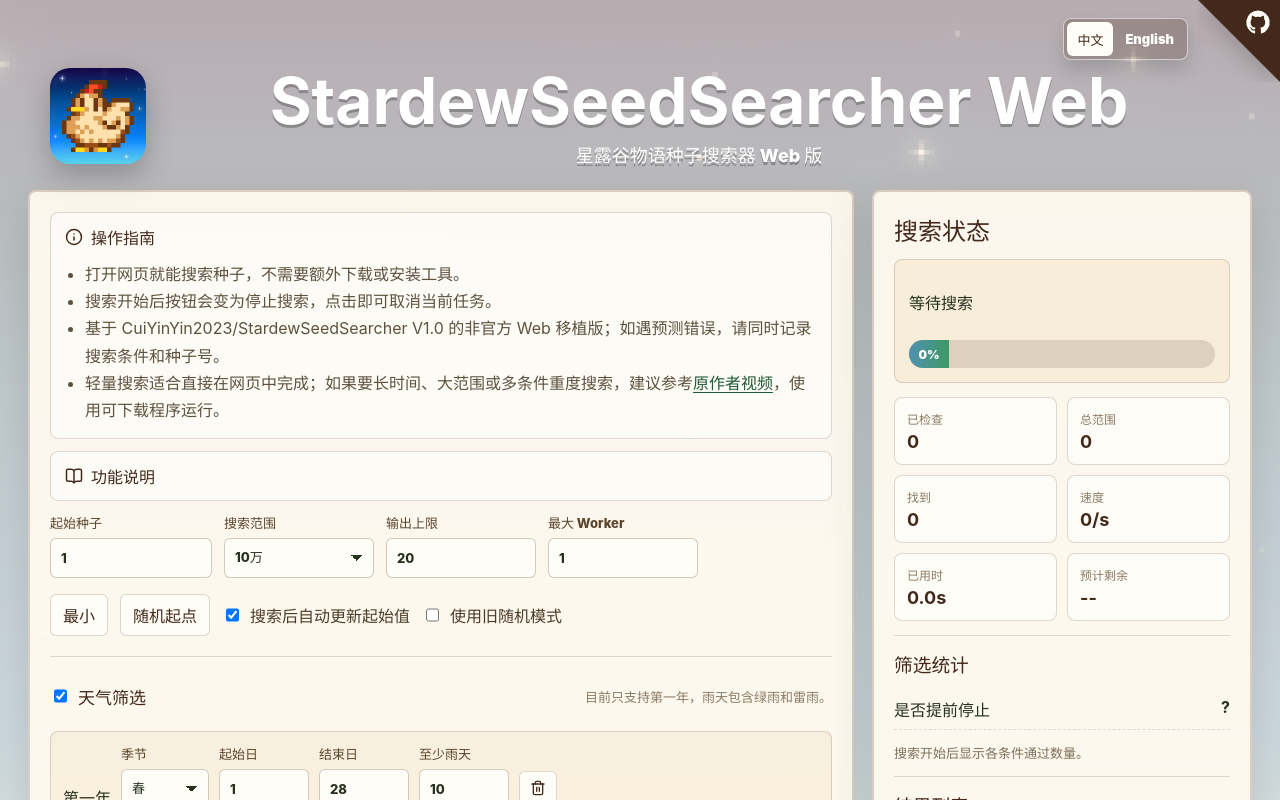
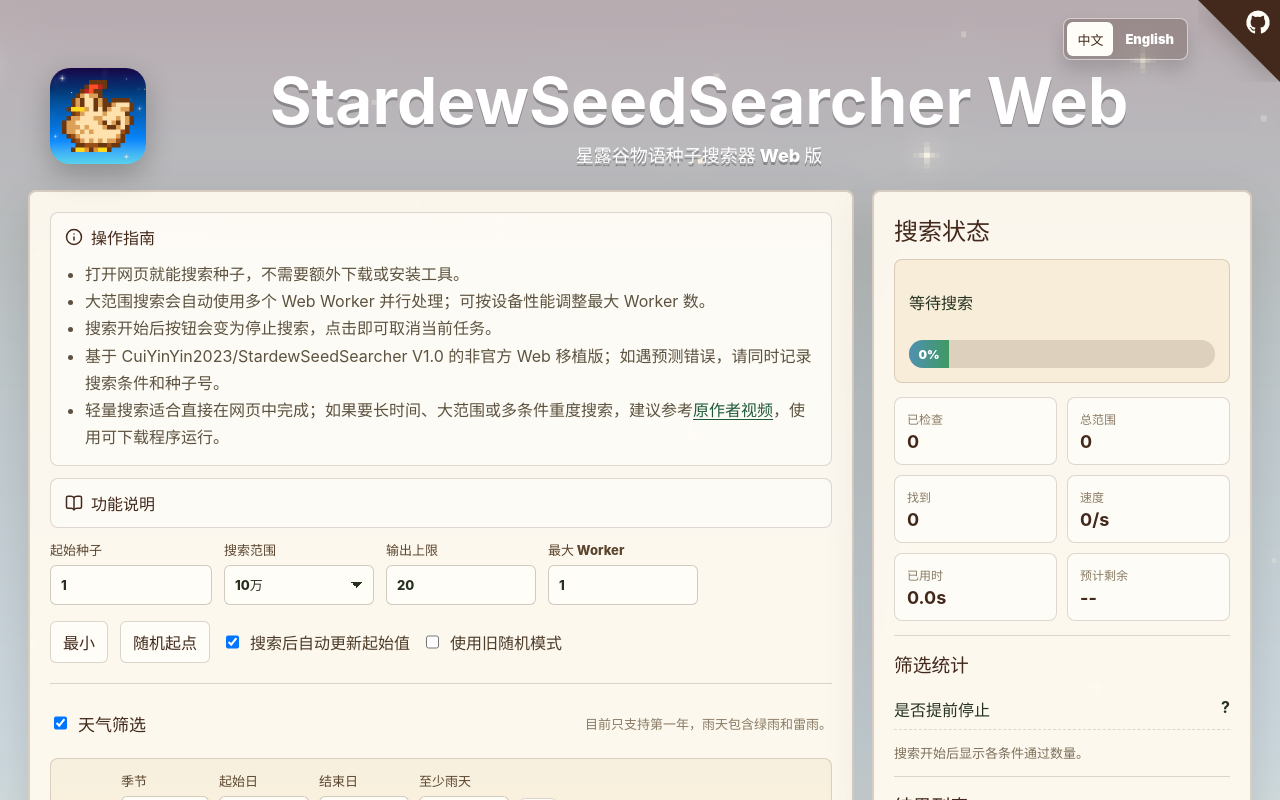
Before and after one commit to skyswordw/StardewSeedSearcher-Web, a React (Vite) app: page / in a window 1280 px wide. Shown: the top 800 px of the page. Built offline with nearby package versions, Linux system fonts and the light colour scheme.

Commit message:
Document worker pool search

```diff
--- a/src/i18n/index.ts
+++ b/src/i18n/index.ts
@@ -13,6 +13,7 @@ const zh = {
   guide: '操作指南',
   guideItems: [
     '打开网页就能搜索种子，不需要额外下载或安装工具。',
+    '大范围搜索会自动使用多个 Web Worker 并行处理；可按设备性能调整最大 Worker 数。',
     '搜索开始后按钮会变为停止搜索，点击即可取消当前任务。',
     '基于 CuiYinYin2023/StardewSeedSearcher V1.0 的非官方 Web 移植版；如遇预测错误，请同时记录搜索条件和种子号。',
   ],
@@ -159,6 +160,7 @@ export const copy: Record<Locale, AppCopy> = {
     guide: 'Guide',
     guideItems: [
       'Open the Web page and start searching seeds; no extra download or install is needed.',
+      'Wide-range searches can use multiple Web Workers in parallel; tune Max workers for your device.',
       'After a search starts, the primary button becomes Stop Search and cancels the current job.',
       'Unofficial Web port based on CuiYinYin2023/StardewSeedSearcher V1.0; report prediction issues with conditions and seed number.',
     ],
```
Also changed, not shown: 1 other file (tests, documents, lock files or other folders).
